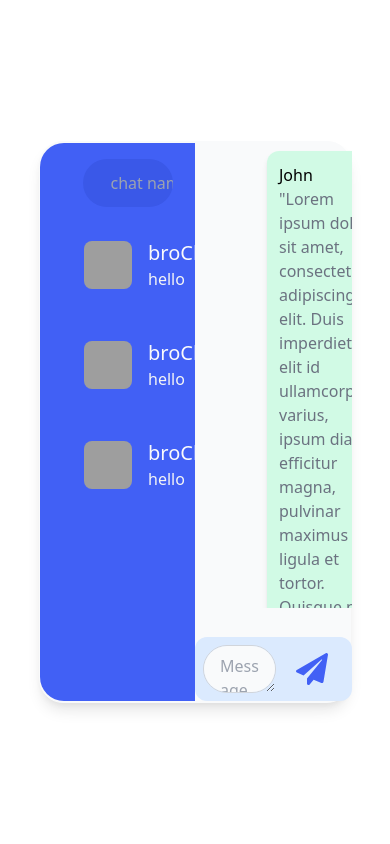
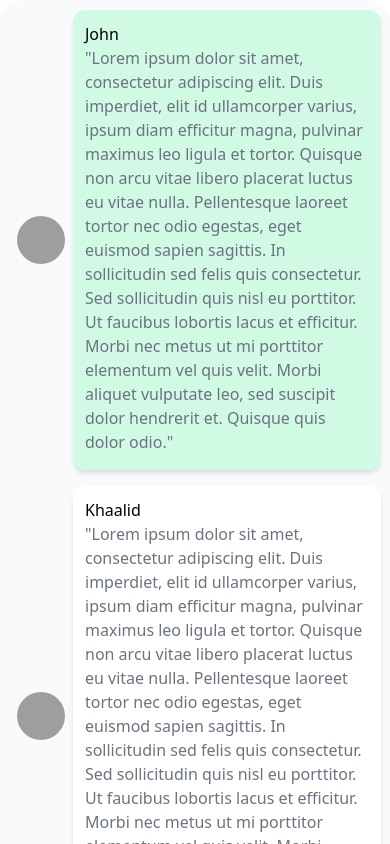
Before and after one commit to Khaalidsub/chat-app, a React (Create React App) app in the folder client/: page / in a window 390 px wide. Shown: the top 844 px of the page. Built offline with nearby package versions, Linux system fonts and the light colour scheme; grey boxes are pictures that could not be loaded.

Commit message:
responsive chat implemented

```diff
--- a/client/src/App.tsx
+++ b/client/src/App.tsx
@@ -9,8 +9,8 @@ function App() {
     <div className="flex justify-center">
 
       {/* <Button /> */}
-      <div className="h-2/3 w-4/5 mx-auto my-auto flex flex-row py-px border border-gray-50 bg-gray-50 rounded-3xl shadow-lg">
-        <div className="w-2/4">
+      <div className="lg:h-2/3 lg:w-4/5 sm:h-full sm:w-full mx-auto my-auto flex flex-row py-px border border-gray-50 bg-gray-50 rounded-3xl shadow-lg">
+        <div className="md:w-2/4 md:flex hidden">
           <Chats />
         </div>
 
```
Also changed, not shown: 1 other file (tests, documents, lock files or other folders).
